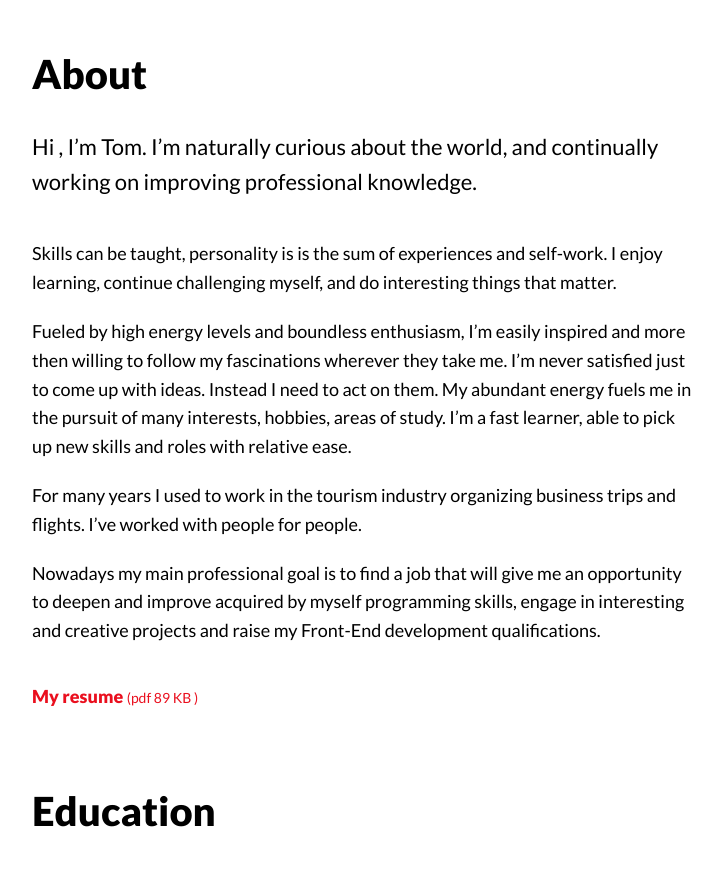
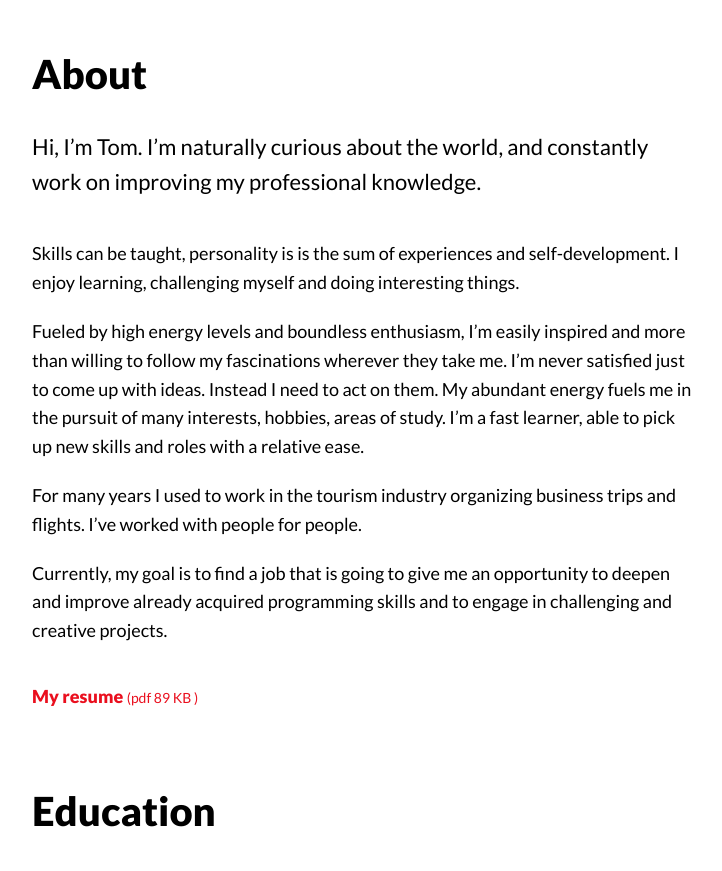
Before and after one commit to tombrzo/portfolio, a React (Create React App) app: page /about in a window 1280 px wide. Shown: the part 800-1671 px from the top of the page, without its empty margins (278-1000 px from the left). Built offline with nearby package versions, Linux system fonts and the light colour scheme.

Commit message:
modified Apbout Page

```diff
--- a/src/Components/AboutPage.js
+++ b/src/Components/AboutPage.js
@@ -13,28 +13,27 @@ const AboutPage = () => {
         <div className='about__content_wrapper'>
           <div className='about__content_text'>
             <span id='down'><h4 className='about__content_subtitle'>About</h4></span>
-            <p className='about__content_sentence-first'>Hi , I’m Tom. I’m naturally curious about the world,
-						and continually working on improving professional knowledge.
+            <p className='about__content_sentence-first'>Hi, I’m Tom. I’m naturally curious about the world,
+						and constantly work on improving my professional knowledge.
             </p>
             <p className='about__content_sentence'>
 							Skills can be taught, personality is is the sum
-							of experiences and self-work.
-							I enjoy learning, continue challenging myself, and do interesting things that matter.
+							of experiences and self-development.
+							I enjoy learning, challenging myself and doing interesting things.
             </p>
             <p className='about__content_sentence'>
-							Fueled by high energy levels and boundless enthusiasm, I’m easily inspired and more then
+							Fueled by high energy levels and boundless enthusiasm, I’m easily inspired and more than
 							willing to follow my fascinations wherever they take me. I’m never satisfied just to come up with
 							ideas. Instead I  need to act on them. My abundant energy fuels me in the pursuit of many interests,
-							hobbies, areas of study. I’m a fast learner, able to pick up new skills and roles with relative ease.
+							hobbies, areas of study. I’m a fast learner, able to pick up new skills and roles with a relative ease.
             </p>
             <p className='about__content_sentence'>
 							For many years I used to work in the tourism industry organizing business trips and flights.
 							I’ve worked with people for people.
             </p>
             <p className='about__content_sentence'>
-							Nowadays my main professional goal is to find a job that will give me an opportunity to deepen
-							and improve  acquired by myself programming skills, engage in interesting and creative projects
-							and raise my Front-End development qualifications.
+						Currently, my goal is to find a job that is going to give me an opportunity to deepen and improve
+						already acquired programming skills and to engage in challenging and creative projects.
             </p>
             <a href='./img/CV.pdf' className='resume' target='_blank' rel="noreferrer">My resume <span>(pdf 89 KB )</span></a>
             <h4 className='about__content_subtitle'>Education</h4>
--- a/src/Components/ContactPage.js
+++ b/src/Components/ContactPage.js
@@ -9,14 +9,13 @@ const ContactPage = () => {
     <div className='contact-container'>
       <div className='contact__title_wrapper'>
         <Link className='back-to-home' to="/"> </Link>
-        <a href='#down' className='contact__down'><h2 className='contact__title'>Let's do something awsome !</h2></a>
+        <a href='#down' className='contact__down'><h2 className='contact__title'>Let's do something awesome !</h2></a>
       </div>
       <div className='contact__content'>
         <span id='down'><h4 className='contact__content_subtitle'> Contact </h4></span>
-        <p className='contact__content_text'>I'm seeking for opportunities to cooperate with
+        <p className='contact__content_text'>I'm seeking opportunities to cooperate with
 				modern companies but not only this...
-				I want to bring my grate experience in work with people and  for people
-				to the table where we'll work together to solve real bussines problems.
+				To the table, I want to bring my great team work experience and to solve business problems together.
         </p>
         <p className='contact__content_text'>If that all sounds right, please contact me : </p>
         <div className='links'>
```
